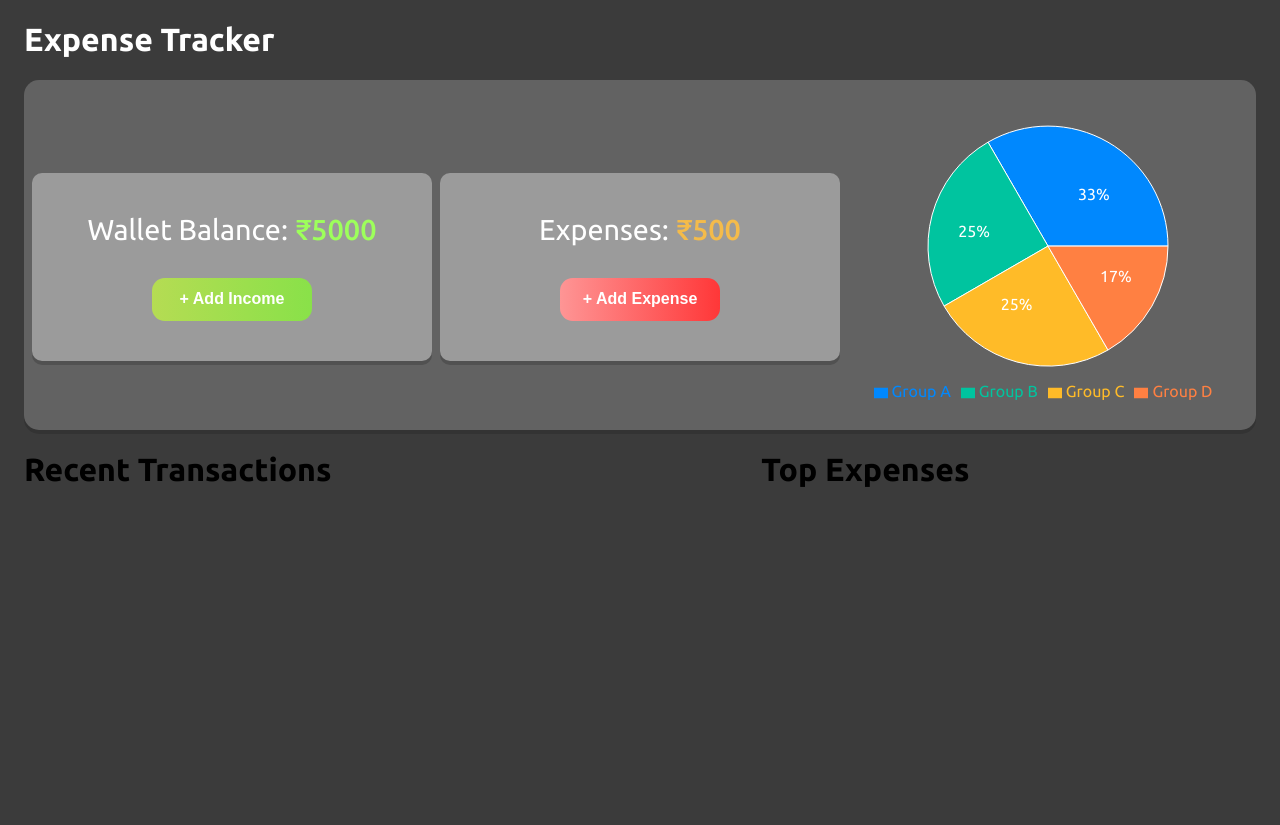
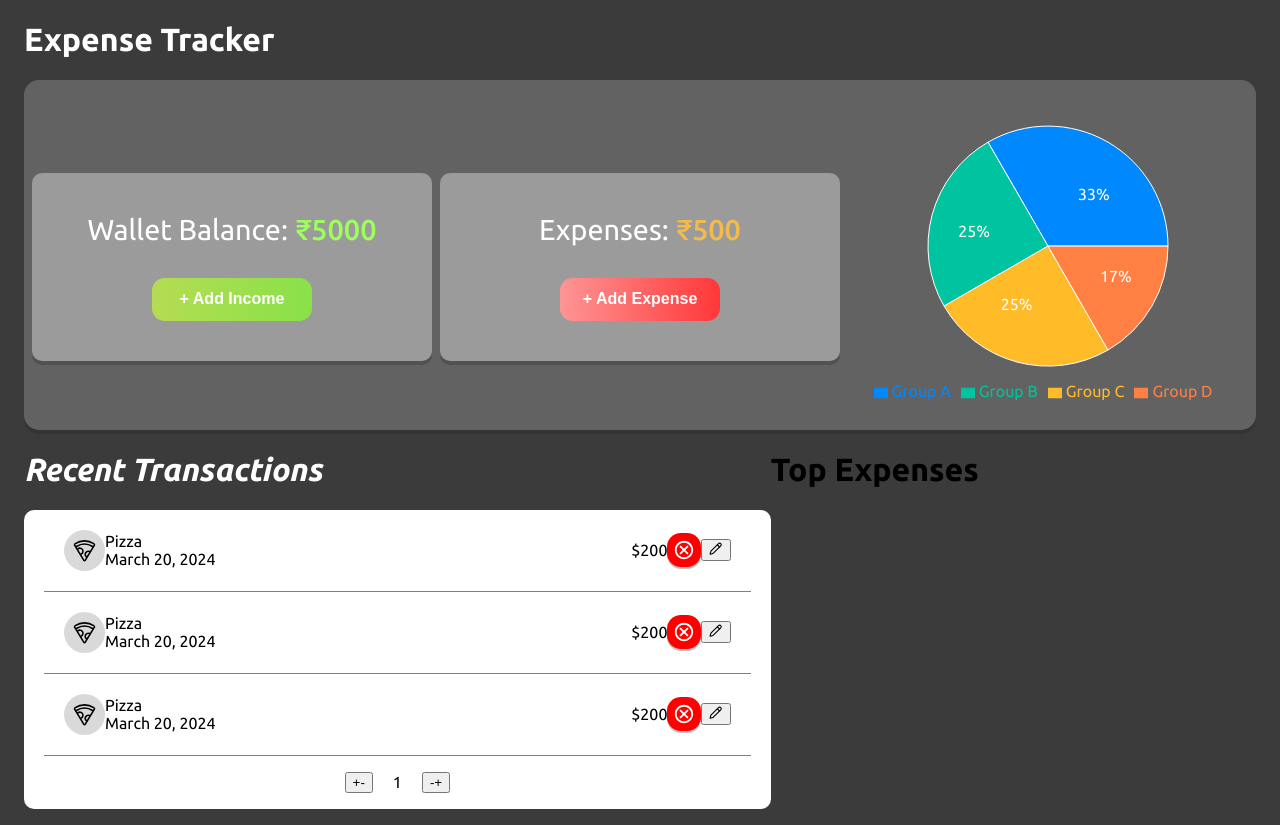
Before and after one commit to abhishekpatil4/Expense-tracker, a React (Vite) app: page / in a window 1280 px wide. Before the commit the page ends 800 px from the top, so only its background shows below. Built offline with nearby package versions, Linux system fonts and the light colour scheme.

Commit message:
feat: add recent transactions structure

```diff
--- a/package.json
+++ b/package.json
@@ -12,6 +12,7 @@
   "dependencies": {
     "react": "^18.2.0",
     "react-dom": "^18.2.0",
+    "react-icons": "^5.2.1",
     "recharts": "^2.12.7"
   },
   "devDependencies": {
--- a/src/App.css
+++ b/src/App.css
@@ -65,9 +65,11 @@ body{
 }
 
 #grid-item-1{
-  grid-column-start: 0;
+  grid-column-start: 1;
+  grid-column-end: 4;
 }
 
 #grid-item-2{
   grid-column-start: 4;
+  grid-column-end: 5;
 }
--- a/src/components/recentTransactions/RecentTransaction.jsx
+++ b/src/components/recentTransactions/RecentTransaction.jsx
@@ -1,5 +1,26 @@
+import { PiPizza } from "react-icons/pi";
+import { Transaction } from "./Transaction";
+const data = [
+    {
+        name: "samosa",
+        price: 500
+    },
+]
+
 export const RecentTransaction = () => {
     return <>
-        <h1>Recent Transactions</h1>
+        <div>
+            <h1 style={{ color: 'white' }}><i>Recent Transactions</i></h1>
+            <div style={{ backgroundColor: 'white', borderRadius: '10px', display: 'flex', flexDirection: 'column', justifyContent: 'center' }}>
+                <Transaction icon={PiPizza} name={"Pizza"} dateTime={"March 20, 2024"} price={200} />
+                <Transaction icon={PiPizza} name={"Pizza"} dateTime={"March 20, 2024"} price={200} />
+                <Transaction icon={PiPizza} name={"Pizza"} dateTime={"March 20, 2024"} price={200} />
+                <div style={{display:'flex', justifyContent:'center', alignItems:'center', gap:20, padding:'1rem'}}>
+                    <button>+-</button>
+                    <span>1</span>
+                    <button>-+</button>
+                </div>
+            </div>
+        </div>
     </>
 }
--- /dev/null
+++ b/src/components/recentTransactions/Transaction.jsx
@@ -0,0 +1,22 @@
+import { MdOutlineCancel } from "react-icons/md";
+import { LuPencil } from "react-icons/lu";
+
+export const Transaction = ({ icon: PiPizza, name, dateTime, price }) => {
+    return <>
+        <div style={{ display: 'flex', alignItems: 'center', padding: '20px', justifyContent: 'space-between', borderBottom:'1px solid gray', margin:'0px 20px'}}>
+            <div style={{display:'flex', alignItems:'center'}}>
+                <PiPizza style={{ fontSize: '25px', backgroundColor: '#D9D9D9', borderRadius: '100%', padding: '8px' }} />
+                <div style={{display:"flex", flexDirection:'column'}}>
+                    <span>{name}</span>
+                    <span>{dateTime}</span>
+                </div>
+            </div>
+            <div style={{display:'flex', justifyContent:'space-evenly', alignItems:'center'}}>
+                <span>${price}</span>
+                <button style={{padding:'6px', borderRadius:'14px', border:'0px', backgroundColor:'red', color:'white', display:'flex', boxShadow:'0px 2px #C1C1C1' }}><MdOutlineCancel style={{fontSize:'22px'}}/></button>
+                <button><LuPencil /></button>
+            </div>
+
+        </div>
+    </>
+}
```
Also changed, not shown: 1 other file (tests, documents, lock files or other folders).
